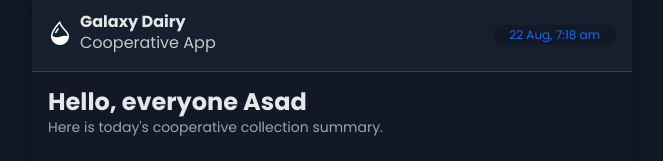
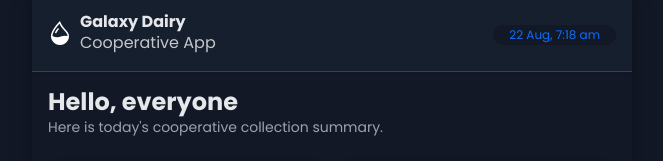
Before and after one commit to Parasara-Asad/Galaxy-Dairy, a React (Vite) app: page / in a window 1280 px wide. Shown: the top 161 px of the page, without its empty margins (308-971 px from the left). Built offline with nearby package versions, Linux system fonts and the light colour scheme; no server answers.

Commit message:
name change

```diff
--- a/src/components/DashboardView.jsx
+++ b/src/components/DashboardView.jsx
@@ -34,7 +34,7 @@ function DashboardView({ records, setCurrentTab, openScanModal }) {
     <div className="dashboard-mobile">
       {/* Welcome Banner */}
       <div className="mb-4 text-dark">
-        <h4 className="fw-bold mb-0">Hello, everyone Asad</h4>
+        <h4 className="fw-bold mb-0">Hello, everyone</h4>
         <p className="text-muted small">Here is today's cooperative collection summary.</p>
       </div>
 
```
